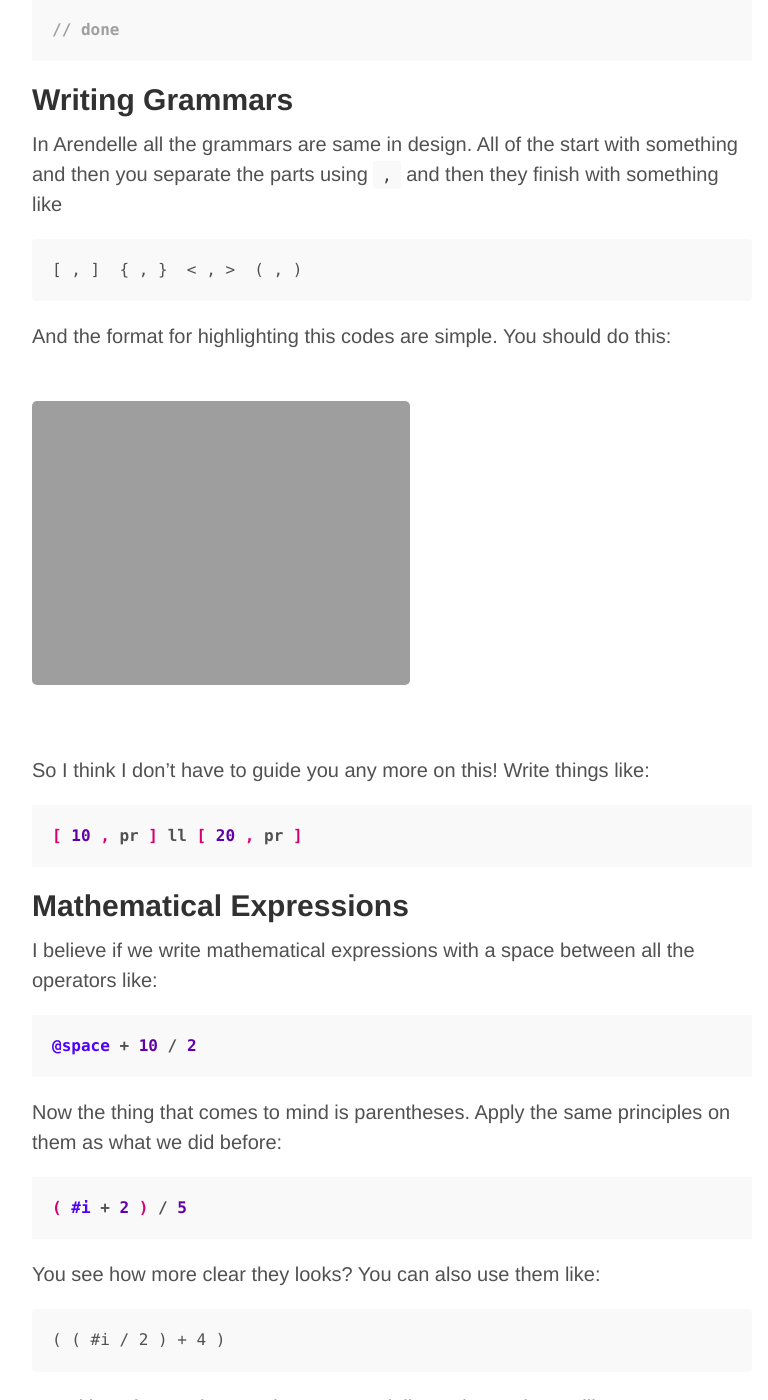
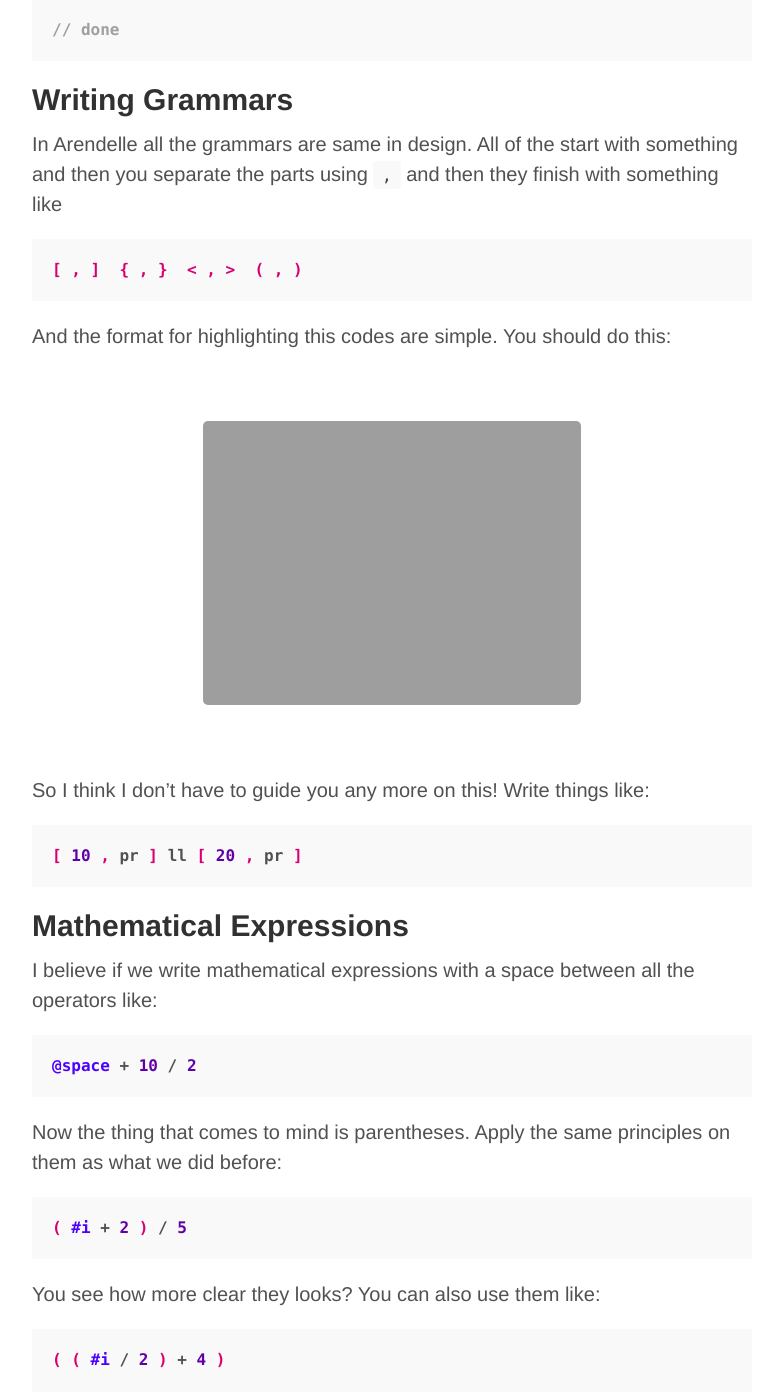
Before and after one commit to pouriaeslamirad/pmkary.github.io, a Jekyll site: the page built from _posts/2015-2-12-arendelle-coding-styles.md, in a window 1280 px wide and 1400 px high, scrolled down 2452 px. Shown: the whole window, without its empty margins (248-1016 px from the left). Built offline with Jekyll 4.4.1, drawn with Linux system fonts in a browser that asks for light colours; nearby versions of some CDN libraries; Markdown is read by kramdown in place of the engine named in the settings.

Commit message:
post update

````diff
--- a/_posts/2015-2-12-arendelle-coding-styles.md
+++ b/_posts/2015-2-12-arendelle-coding-styles.md
@@ -12,15 +12,25 @@ I don’t agree with all other people’s ideas and for example i like the idea
 ## Let’s start from basics
 First thing you write in Arendelle is commands and we write commands with no space like this
 
-```
-prpldp
-```
+
+<!-- CLIFF HIGHLIGHTER 0.05 DEV GENERATED CODE BLOCK-->
+
+<pre style="font-weight:bold; font-family: Menlo, Monaco, 'Courier 10 Pitch', Monospace;">
+prpldp<br></pre>
+
+<!-- CLIFF HIGHLIGHTER 0.05 DEV GENERATED CODE BLOCK-->
+
 
 However sometime we separate this command with spaces like this:
 
-```
-prp ld prp
-```
+
+<!-- CLIFF HIGHLIGHTER 0.05 DEV GENERATED CODE BLOCK-->
+
+<pre style="font-weight:bold; font-family: Menlo, Monaco, 'Courier 10 Pitch', Monospace;">
+prp&nbsp;ld&nbsp;prp<br></pre>
+
+<!-- CLIFF HIGHLIGHTER 0.05 DEV GENERATED CODE BLOCK-->
+
 
 This kind of spacings gives `pro` and `ld` some kind of identity  which is very good when you’re going to read the codes. No when it comes to comments you may wonder how to space? In the other languages you do something like this which is really not cool:
 
@@ -68,15 +78,20 @@ This way you give the `// ` kind of a new life and a new look. Then what come to
 ## Writing Grammars
 In Arendelle all the grammars are same in design. All of the start with something and then you separate the parts using `,` and then they finish with something like
 
-```
-[ , ]  { , }  < , >  ( , )
-```
+
+<!-- CLIFF HIGHLIGHTER 0.05 DEV GENERATED CODE BLOCK-->
+
+<pre style="font-weight:bold; font-family: Menlo, Monaco, 'Courier 10 Pitch', Monospace;">
+<span style="color: #D60073;">[</span>&nbsp;<span style="color: #D60073;">,</span>&nbsp;<span style="color: #D60073;">]</span>&nbsp;&nbsp;<span style="color: #D60073;">{</span>&nbsp;<span style="color: #D60073;">,</span>&nbsp;<span style="color: #D60073;">}</span>&nbsp;&nbsp;<span style="color: #D60073;"><</span>&nbsp;<span style="color: #D60073;">,</span>&nbsp;<span style="color: #D60073;">></span>&nbsp;&nbsp;<span style="color: #D60073;">(</span>&nbsp;<span style="color: #D60073;">,</span>&nbsp;<span style="color: #D60073;">)</span>&nbsp;<br></pre>
+
+<!-- CLIFF HIGHLIGHTER 0.05 DEV GENERATED CODE BLOCK-->
+
 
 And the format for highlighting this codes are simple. You should do this:
 
-<br>
-<img src="http://kary.us/Graphics/Blog/6974.19.1.4/spacingOf10pr.png/" style="width:18.9rem">
-<br>
+<br><center>
+<img src="http://kary.us/Graphics/Blog/6974.19.1.4/spacingOf10pr.png" style="width:18.9rem">
+</center><br>
 
 So I think I don’t have to guide you any more on this! Write things like:
 
@@ -114,9 +129,14 @@ Now the thing that comes to mind is parentheses. Apply the same principles on th
 
 You see how more clear they looks? You can also use them like:
 
-```
-( ( #i / 2 ) + 4 )
-```
+
+<!-- CLIFF HIGHLIGHTER 0.05 DEV GENERATED CODE BLOCK-->
+
+<pre style="font-weight:bold; font-family: Menlo, Monaco, 'Courier 10 Pitch', Monospace;">
+<span style="color: #D60073;">(</span>&nbsp;<span style="color: #D60073;">(</span>&nbsp;<span style="color: #4E00FC;">#i</span>&nbsp;/&nbsp;<span style="color: #6200A8;">2</span>&nbsp;<span style="color: #D60073;">)</span>&nbsp;+&nbsp;<span style="color: #6200A8;">4</span>&nbsp;<span style="color: #D60073;">)</span><br></pre>
+
+<!-- CLIFF HIGHLIGHTER 0.05 DEV GENERATED CODE BLOCK-->
+
 
 Speaking of parentheses when you use inline string replacers like:
 
@@ -131,10 +151,9 @@ Speaking of parentheses when you use inline string replacers like:
 
 Use a space before and after the math expression like:
 
-<br>
-<img src="http://kary.us/Graphics/Blog/6974.19.1.4/inSpaceStringReplacer.png/" style="width:21.5rem">
-<br>
-
+<br><center>
+<img src="http://kary.us/Graphics/Blog/6974.19.1.4/inSpaceStringReplacer.png" style="width:21.5rem">
+</center></br>
 
 So with that do:
 
````
